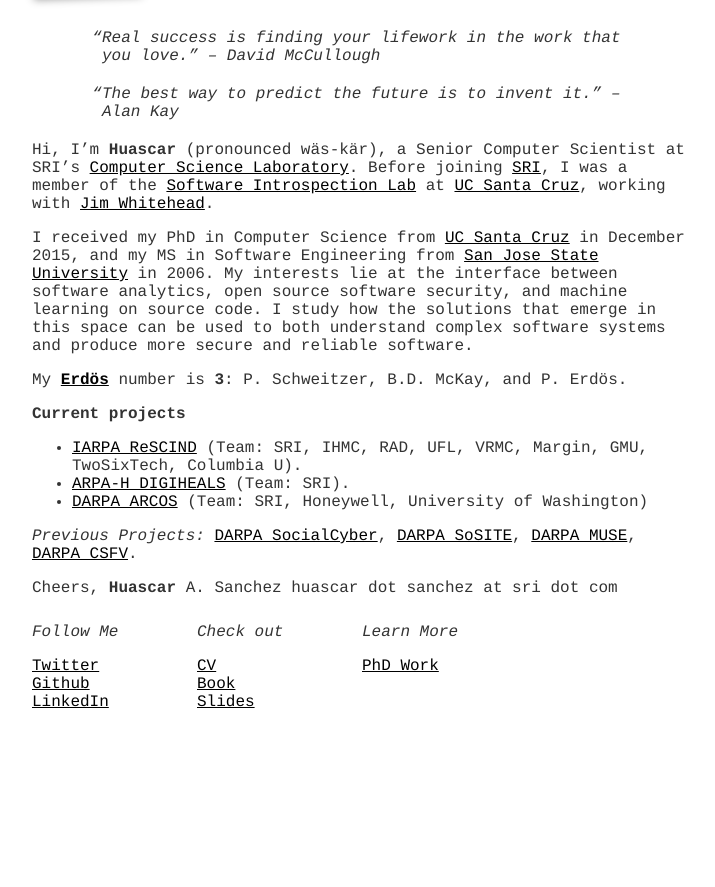
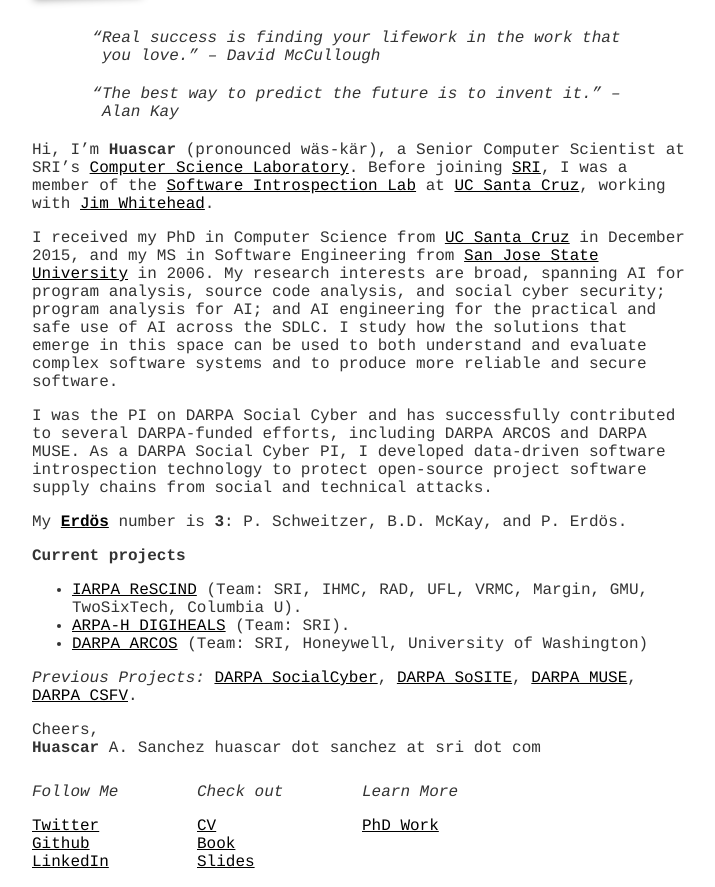
Before and after one commit to hsanchez/hsanchez.github.io, a Jekyll site: the page built from index.md, in a window 1280 px wide, cut to the strip 218-1105 px from the top of the page. Shown: the whole strip, without its empty margins (278-993 px from the left). Built offline with Jekyll 4.4.1, drawn with Linux system fonts in a browser that asks for light colours; before the commit the page ends 945 px from its top, so only the background shows below that.

Commit message:
minor updates to website

```diff
--- a/index.md
+++ b/index.md
@@ -16,10 +16,16 @@
 
 I received my PhD in Computer Science from [UC Santa Cruz](http://www.ucsc.edu/)
 in December 2015, and my MS in Software Engineering from [San Jose State
-University](http://www.sjsu.edu/) in 2006. My interests lie at the interface between software
-analytics, open source software security, and machine learning on source code. I study how the solutions
-that emerge in this space can be used to both understand complex software
-systems and produce more secure and reliable software.
+University](http://www.sjsu.edu/) in 2006. My research interests are broad, spanning
+AI for program analysis, source code analysis, and social cyber security; program
+analysis for AI; and AI engineering for the practical and safe use of AI across the
+SDLC. I study how the solutions that emerge in this space can be used to both understand
+and evaluate complex software systems and to produce more reliable and secure software.
+
+I was the PI on DARPA Social Cyber and has successfully contributed to several
+DARPA-funded efforts, including DARPA ARCOS and DARPA MUSE. As a DARPA Social Cyber PI,
+I developed data-driven software introspection technology to protect open-source project
+software supply chains from social and technical attacks.
 
 <!-- My primary research area is applied
 software engineering, with a particular focus on programmer productivity,
```
